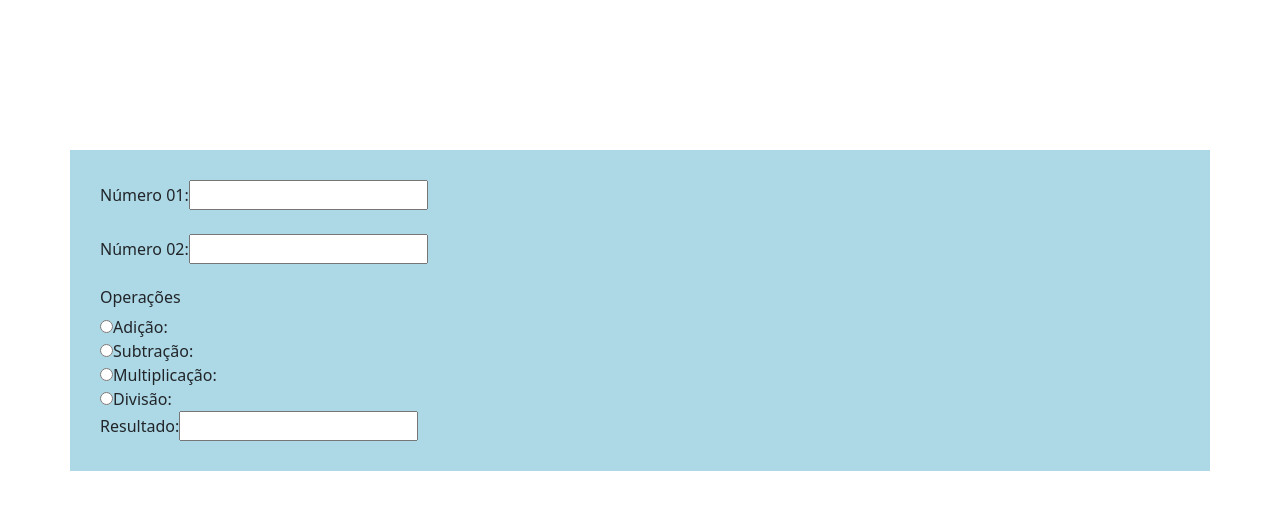
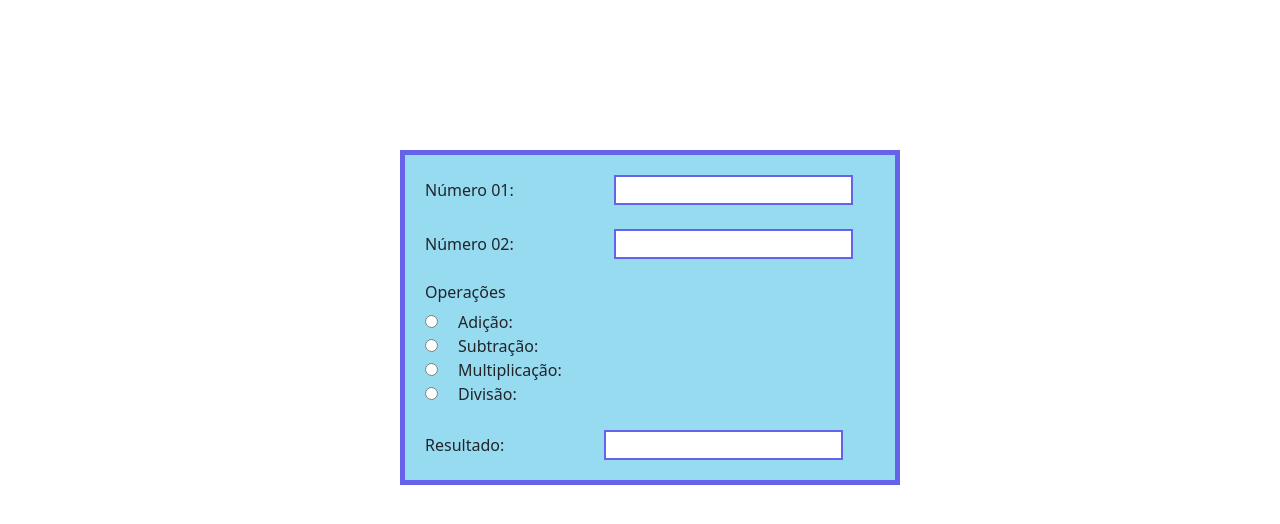
Before and after one commit to lpfnascimento/prova01_progweb, a React (Create React App) app: page / in a window 1280 px wide. Shown: the top 524 px of the page. Built offline with nearby package versions, Linux system fonts and the light colour scheme.

Commit message:
ajustes no css - falta pouco para terminar

```diff
--- a/src/App.css
+++ b/src/App.css
@@ -1,44 +1,25 @@
+body{
+  align-items: center;
+  margin: 150px 150px 150px 350px;
+}
 .container {
-  margin-top: 150px;
-  background-color: lightblue;
-  padding : 30px;
+  margin:  50px;
+  display: flexbox;
+  background-color: rgb(151, 219, 241);
+  padding : 20px;
+  text-align: left;
+  border: 5px solid rgb(101, 99, 235);
+  width: 500px;
 }
 
-.App {
-  text-align: center;
+.container-label {
+  margin-right: 100px;
+
 }
-
-.App-logo {
-  height: 40vmin;
-  pointer-events: none;
+.container-input{
+  margin-right: 20px;
 }
-
-@media (prefers-reduced-motion: no-preference) {
-  .App-logo {
-    animation: App-logo-spin infinite 20s linear;
-  }
+input{
+  border-style: double;
+  border-color: rgb(101, 99, 235);
 }
-
-.App-header {
-  background-color: #282c34;
-  min-height: 100vh;
-  display: flex;
-  flex-direction: column;
-  align-items: center;
-  justify-content: center;
-  font-size: calc(10px + 2vmin);
-  color: white;
-}
-
-.App-link {
-  color: #61dafb;
-}
-
-@keyframes App-logo-spin {
-  from {
-    transform: rotate(0deg);
-  }
-  to {
-    transform: rotate(360deg);
-  }
-}
--- a/src/App.js
+++ b/src/App.js
@@ -6,7 +6,7 @@ import 'bootstrap/dist/css/bootstrap.min.css';
 class App extends React.Component {
   render() {
     return (
-      <div className="container">
+      <div >
       <FormCaptura/>
       </div>
 
--- a/src/components/FormCaptura.jsx
+++ b/src/components/FormCaptura.jsx
@@ -54,10 +54,11 @@ class FormCaptura extends React.Component
 
   render() {
     return (
-      <div>
-        <form>
-          <label for="readOnly">Número 01: </label>
+      <div className="container">
+        <form >
+          <label className="container-label" for="readOnly">Número 01: </label>
           <input
+          className="container-input"
             type="text"
             id=""
             name="num1"
@@ -66,7 +67,7 @@ class FormCaptura extends React.Component
           />
           <br />
           <br />
-          <label for="readOnly">Número 02: </label>
+          <label className="container-label" for="readOnly">Número 02: </label>
           <input
             type="text"
             id=""
@@ -75,8 +76,12 @@ class FormCaptura extends React.Component
             onChange={this.handleNum2.bind(this)}
           />
           <br /> <br />
+          <div>
+
           <h6>Operações</h6>
+
           <input
+          className="container-input"
             type="radio"
             id="adicao"
             name="oper"
@@ -86,6 +91,7 @@ class FormCaptura extends React.Component
           <label for="Adição">Adição: </label>
           <br />
           <input
+          className="container-input"
             type="radio"
             id="sub"
             name="oper"
@@ -95,6 +101,7 @@ class FormCaptura extends React.Component
           <label for="Subtração">Subtração: </label>
           <br />
           <input
+          className="container-input"
             type="radio"
             id="multi"
             name="oper"
@@ -104,6 +111,7 @@ class FormCaptura extends React.Component
           <label for="Multiplicação">Multiplicação: </label>
           <br />
           <input
+          className="container-input"
             type="radio"
             id="divi"
             name="oper"
@@ -111,8 +119,9 @@ class FormCaptura extends React.Component
             onClick={this.handleOperacao.bind(this)}
           />
           <label for="Divisão">Divisão: </label>
+          </div>
           <br />
-          <label for="resultado">Resultado: </label>
+          <label className="container-label"  for="resultado">Resultado: </label>
           <input type="text" id="" name="resultado" value={this.state.resultado} />
         </form>
       </div>
```
